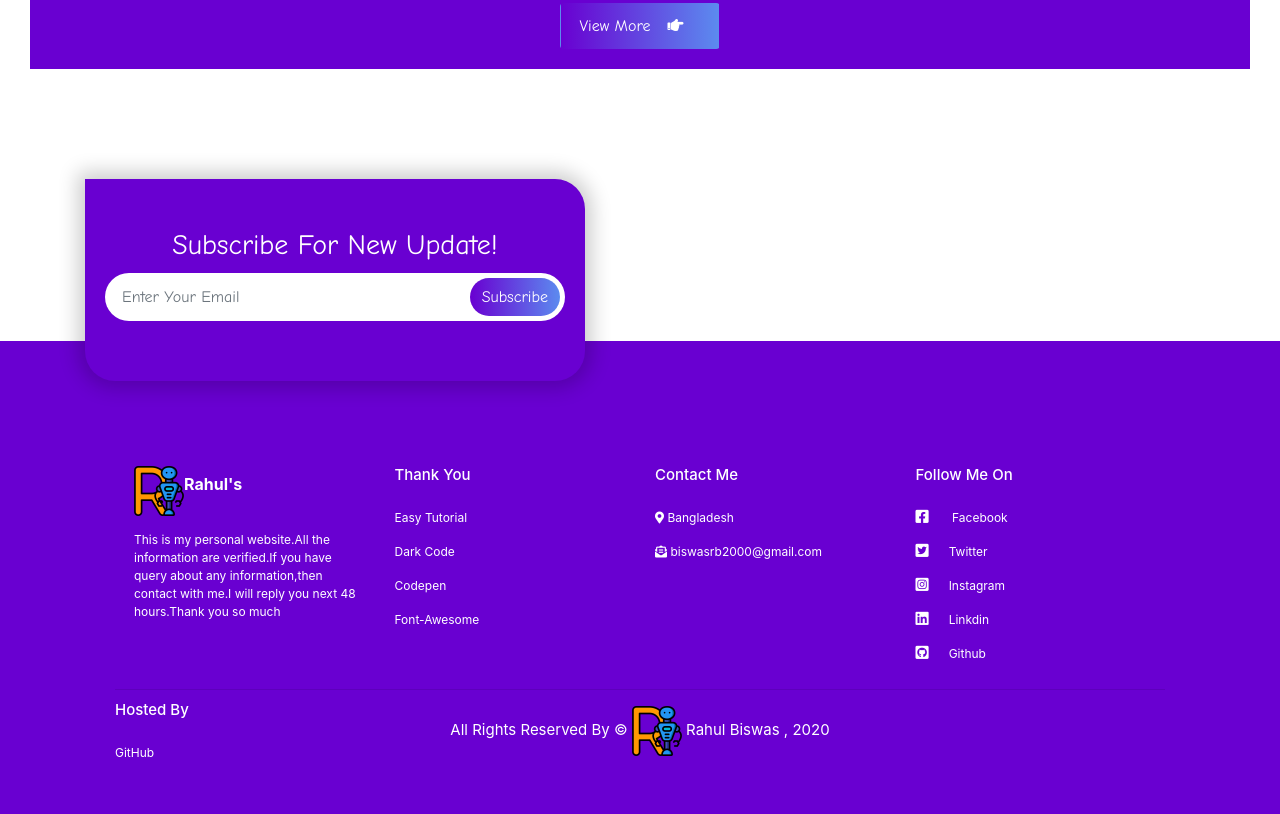
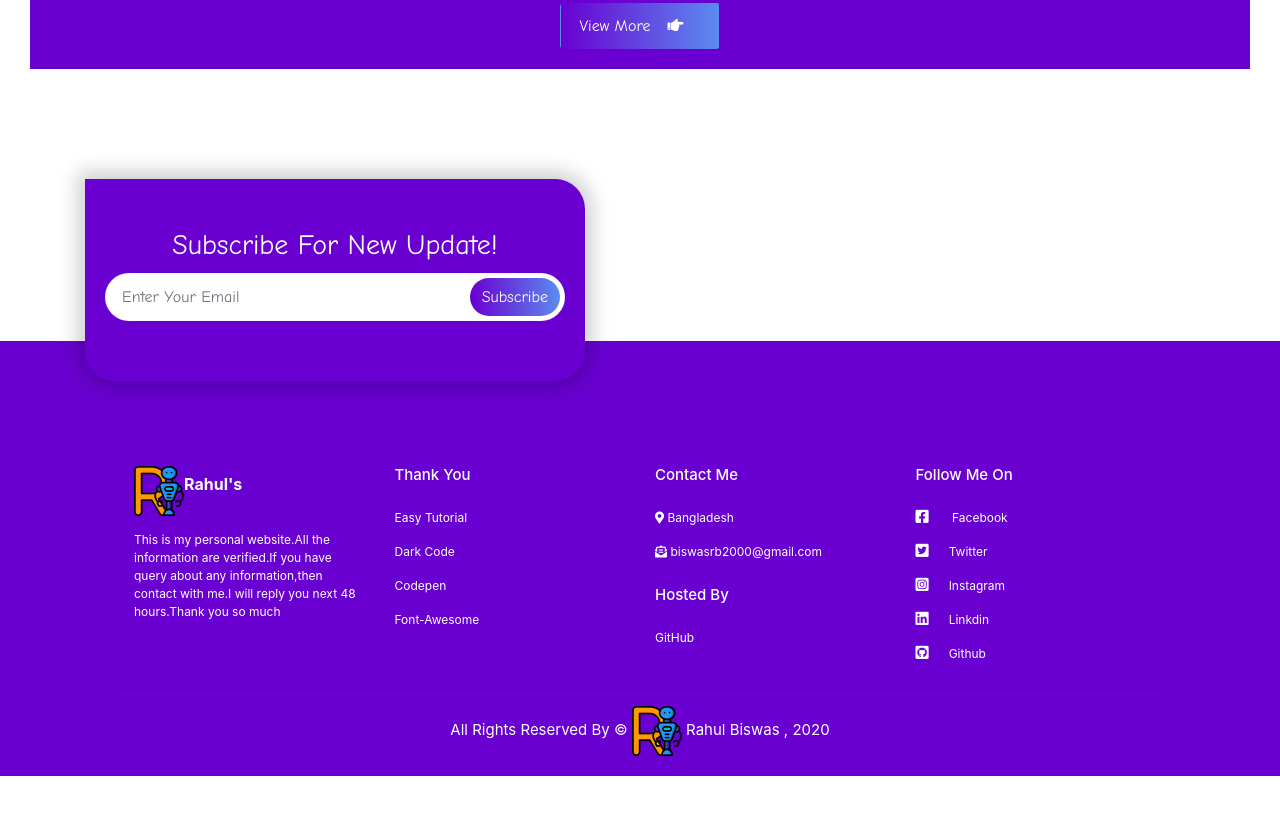
Before and after one commit to rahulinfosite/rahulbiswasinfo, a plain HTML site: page index.html in a window 1280 px wide. Shown: the part 4587-5401 px from the top of the page. After the commit the page ends 5363 px from the top, so only its background shows below. Drawn offline with nearby package versions, Linux system fonts and the light colour scheme.

Commit message:
Update index.html

```diff
--- a/index.html
+++ b/index.html
@@ -418,6 +418,8 @@
     <b><h1>Contact Me</h1></b>
     <p><i class="fas fa-map-marker-alt"></i> Bangladesh</p>
     <p><i class="fas fa-envelope-open-text"></i> biswasrb2000@gmail.com</p>
+    <b><h1>Hosted By</h1></b>
+     <p>GitHub</p>
   </div>
 
   <div class="col-md-3">
@@ -432,12 +434,6 @@
   </div>
   <hr>
   <p class="copyright">All Rights Reserved By &copy; <img src="logo.png"> Rahul Biswas , 2020</p>
-  </div>
-
-     <div class="col-md-3">
-
-    <b><h1>Hosted By</h1></b>
-    <p>GitHub</p>
   </div>
     </section>
 
```
